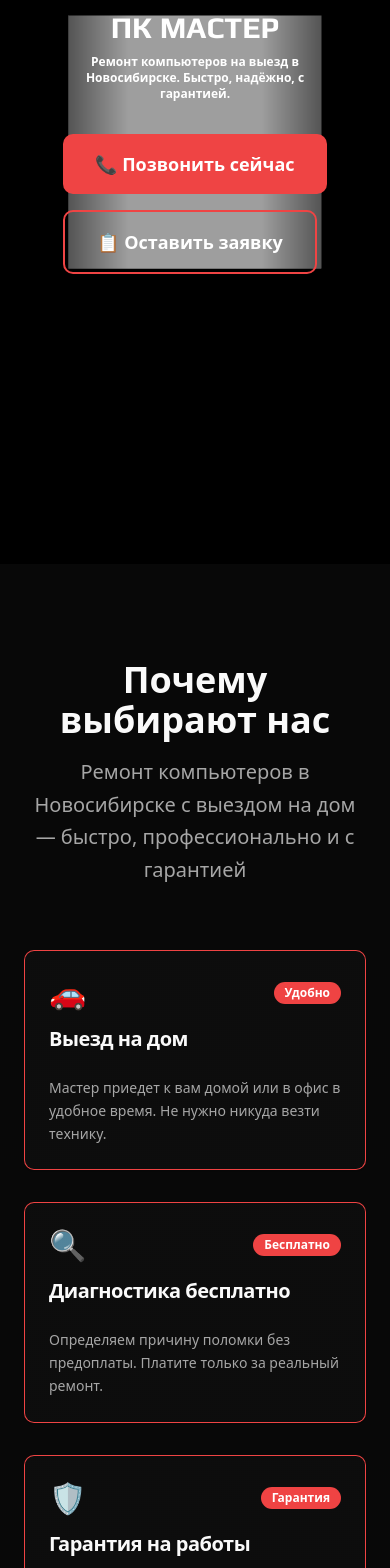
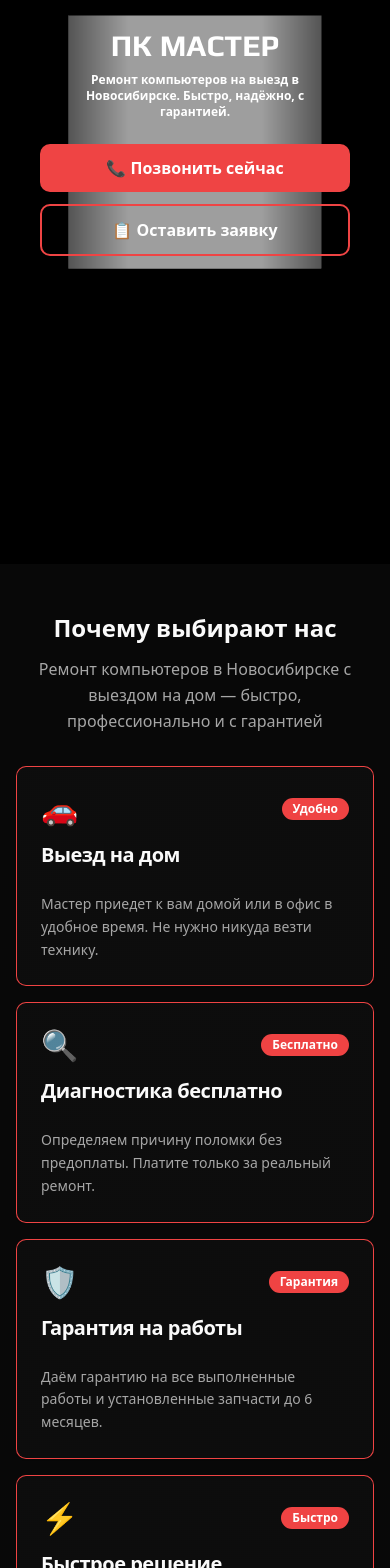
Before and after one commit to pr-poehali-dev/future-vision-2029, a React (Vite) app: page / in a window 390 px wide. Shown: the part 280-1848 px from the top of the page. Built offline with nearby package versions, Linux system fonts and the light colour scheme.

Commit message:
feat: обновить номер телефона и адаптив

```diff
--- a/src/components/cta-section.tsx
+++ b/src/components/cta-section.tsx
@@ -30,18 +30,18 @@ export function CTASection() {
   }
 
   return (
-    <section id="request" className="py-24 px-6 bg-gradient-to-r from-primary/10 via-accent/10 to-primary/10">
+    <section id="request" className="py-12 sm:py-24 px-4 sm:px-6 bg-gradient-to-r from-primary/10 via-accent/10 to-primary/10">
       <div className="max-w-5xl mx-auto">
-        <div className="text-center mb-12 slide-up">
-          <h2 className="text-5xl font-bold text-foreground mb-6 font-sans text-balance">
+        <div className="text-center mb-8 sm:mb-12 slide-up">
+          <h2 className="text-3xl sm:text-4xl md:text-5xl font-bold text-foreground mb-4 sm:mb-6 font-sans text-balance">
             Оставить заявку на ремонт
           </h2>
-          <p className="text-xl text-muted-foreground mb-4 leading-relaxed max-w-2xl mx-auto">
+          <p className="text-base sm:text-xl text-muted-foreground mb-4 leading-relaxed max-w-2xl mx-auto">
             Опишите проблему, и мастер свяжется с вами в течение 15 минут. Выезд в любой район Новосибирска.
           </p>
         </div>
 
-        <div className="grid grid-cols-1 lg:grid-cols-2 gap-12 items-center">
+        <div className="grid grid-cols-1 lg:grid-cols-2 gap-6 sm:gap-12 items-start">
           {/* Форма заявки */}
           <div>
             {submitted ? (
@@ -51,7 +51,7 @@ export function CTASection() {
                 <p className="text-gray-300">Мастер позвонит вам в течение 15 минут</p>
               </div>
             ) : (
-              <form onSubmit={handleSubmit} className="space-y-4 bg-card p-8 rounded-2xl border border-red-500/20">
+              <form onSubmit={handleSubmit} className="space-y-4 bg-card p-5 sm:p-8 rounded-2xl border border-red-500/20">
                 <div>
                   <label className="text-white text-sm font-medium mb-2 block">Ваше имя *</label>
                   <Input
--- a/src/components/faq-section.tsx
+++ b/src/components/faq-section.tsx
@@ -35,11 +35,11 @@ export function FAQSection() {
   ]
 
   return (
-    <section id="faq" className="py-24 bg-black">
+    <section id="faq" className="py-12 sm:py-24 bg-black">
       <div className="container mx-auto px-4">
-        <div className="text-center mb-16">
-          <h2 className="text-4xl md:text-5xl font-bold text-white mb-6 font-orbitron">Частые вопросы</h2>
-          <p className="text-xl text-gray-300 max-w-3xl mx-auto font-space-mono">
+        <div className="text-center mb-8 sm:mb-16">
+          <h2 className="text-2xl sm:text-4xl md:text-5xl font-bold text-white mb-4 sm:mb-6 font-orbitron">Частые вопросы</h2>
+          <p className="text-base sm:text-xl text-gray-300 max-w-3xl mx-auto font-space-mono">
             Ответы на самые популярные вопросы о нашем сервисе по ремонту ПК с выездом в Новосибирске.
           </p>
         </div>
@@ -47,8 +47,8 @@ export function FAQSection() {
         <div className="max-w-4xl mx-auto">
           <Accordion type="single" collapsible className="w-full">
             {faqs.map((faq, index) => (
-              <AccordionItem key={index} value={`item-${index}`} className="border-red-500/20 mb-4">
-                <AccordionTrigger className="text-left text-lg font-semibold text-white hover:text-red-400 font-orbitron px-6 py-4">
+              <AccordionItem key={index} value={`item-${index}`} className="border-red-500/20 mb-3 sm:mb-4">
+                <AccordionTrigger className="text-left text-base sm:text-lg font-semibold text-white hover:text-red-400 font-orbitron px-4 sm:px-6 py-3 sm:py-4">
                   {faq.question}
                 </AccordionTrigger>
                 <AccordionContent className="text-gray-300 leading-relaxed px-6 pb-4 font-space-mono">
--- a/src/components/features-section.tsx
+++ b/src/components/features-section.tsx
@@ -42,16 +42,16 @@ const features = [
 
 export function FeaturesSection() {
   return (
-    <section id="services" className="py-24 px-6 bg-background">
+    <section id="services" className="py-12 sm:py-24 px-4 sm:px-6 bg-background">
       <div className="max-w-7xl mx-auto">
-        <div className="text-center mb-16">
-          <h2 className="text-4xl font-bold text-foreground mb-4 font-sans">Почему выбирают нас</h2>
-          <p className="text-xl text-muted-foreground max-w-2xl mx-auto leading-relaxed">
+        <div className="text-center mb-8 sm:mb-16">
+          <h2 className="text-2xl sm:text-4xl font-bold text-foreground mb-3 sm:mb-4 font-sans">Почему выбирают нас</h2>
+          <p className="text-base sm:text-xl text-muted-foreground max-w-2xl mx-auto leading-relaxed">
             Ремонт компьютеров в Новосибирске с выездом на дом — быстро, профессионально и с гарантией
           </p>
         </div>
 
-        <div className="grid grid-cols-1 md:grid-cols-2 lg:grid-cols-3 gap-8">
+        <div className="grid grid-cols-1 sm:grid-cols-2 lg:grid-cols-3 gap-4 sm:gap-8">
           {features.map((feature, index) => (
             <Card
               key={index}
--- a/src/components/hero-webgl.tsx
+++ b/src/components/hero-webgl.tsx
@@ -173,14 +173,14 @@ export const Hero3DWebGL = () => {
             {subtitle}
           </div>
         </div>
-        <div className="flex flex-col sm:flex-row gap-4 mt-8 normal-case">
-          <a href="tel:+73832000000">
-            <button className="flex items-center gap-2 bg-red-500 hover:bg-red-600 text-white font-bold px-8 py-4 rounded-lg text-lg transition-all duration-200 pulse-button">
+        <div className="flex flex-col sm:flex-row gap-3 mt-6 normal-case w-full max-w-sm sm:max-w-none">
+          <a href="tel:+79538077431" className="w-full sm:w-auto">
+            <button className="w-full sm:w-auto flex items-center justify-center gap-2 bg-red-500 hover:bg-red-600 text-white font-bold px-6 sm:px-8 py-3 sm:py-4 rounded-lg text-base sm:text-lg transition-all duration-200 pulse-button">
               📞 Позвонить сейчас
             </button>
           </a>
-          <a href="#request">
-            <button className="flex items-center gap-2 border-2 border-red-500 text-white hover:bg-red-500 font-bold px-8 py-4 rounded-lg text-lg transition-all duration-200">
+          <a href="#request" className="w-full sm:w-auto">
+            <button className="w-full sm:w-auto flex items-center justify-center gap-2 border-2 border-red-500 text-white hover:bg-red-500 font-bold px-6 sm:px-8 py-3 sm:py-4 rounded-lg text-base sm:text-lg transition-all duration-200">
               📋 Оставить заявку
             </button>
           </a>
--- a/src/components/safety-section.tsx
+++ b/src/components/safety-section.tsx
@@ -18,16 +18,16 @@ export function SafetySection() {
   ]
 
   return (
-    <section id="gallery" className="py-24 bg-background">
+    <section id="gallery" className="py-12 sm:py-24 bg-background">
       <div className="max-w-7xl mx-auto px-4 sm:px-6 lg:px-8">
-        <div className="text-center mb-16">
-          <h2 className="text-4xl font-bold text-foreground mb-4 font-sans">Наша работа</h2>
-          <p className="text-xl text-muted-foreground max-w-2xl mx-auto leading-relaxed">
+        <div className="text-center mb-8 sm:mb-16">
+          <h2 className="text-2xl sm:text-4xl font-bold text-foreground mb-3 sm:mb-4 font-sans">Наша работа</h2>
+          <p className="text-base sm:text-xl text-muted-foreground max-w-2xl mx-auto leading-relaxed">
             Мы работаем профессионально и аккуратно — ваш компьютер в надёжных руках
           </p>
         </div>
 
-        <div className="grid grid-cols-1 md:grid-cols-3 gap-6">
+        <div className="grid grid-cols-1 sm:grid-cols-2 md:grid-cols-3 gap-4 sm:gap-6">
           {photos.map((photo, index) => (
             <div
               key={index}
--- a/src/components/testimonials-section.tsx
+++ b/src/components/testimonials-section.tsx
@@ -42,16 +42,16 @@ export function TestimonialsSection() {
   }
 
   return (
-    <section id="reviews" className="py-24 px-6 bg-card">
+    <section id="reviews" className="py-12 sm:py-24 px-4 sm:px-6 bg-card">
       <div className="max-w-6xl mx-auto">
-        <div className="text-center mb-16">
-          <h2 className="text-4xl font-bold text-card-foreground mb-4 font-sans">Отзывы клиентов</h2>
-          <p className="text-xl text-muted-foreground max-w-2xl mx-auto leading-relaxed">
+        <div className="text-center mb-8 sm:mb-16">
+          <h2 className="text-2xl sm:text-4xl font-bold text-card-foreground mb-3 sm:mb-4 font-sans">Отзывы клиентов</h2>
+          <p className="text-base sm:text-xl text-muted-foreground max-w-2xl mx-auto leading-relaxed">
             Что говорят жители Новосибирска о нашем сервисе
           </p>
         </div>
 
-        <div className="grid grid-cols-1 md:grid-cols-3 gap-8 mb-16">
+        <div className="grid grid-cols-1 sm:grid-cols-2 md:grid-cols-3 gap-4 sm:gap-8 mb-8 sm:mb-16">
           {testimonials.map((testimonial, index) => (
             <Card key={index} className="glow-border slide-up" style={{ animationDelay: `${index * 0.15}s` }}>
               <CardContent className="p-6">
```
